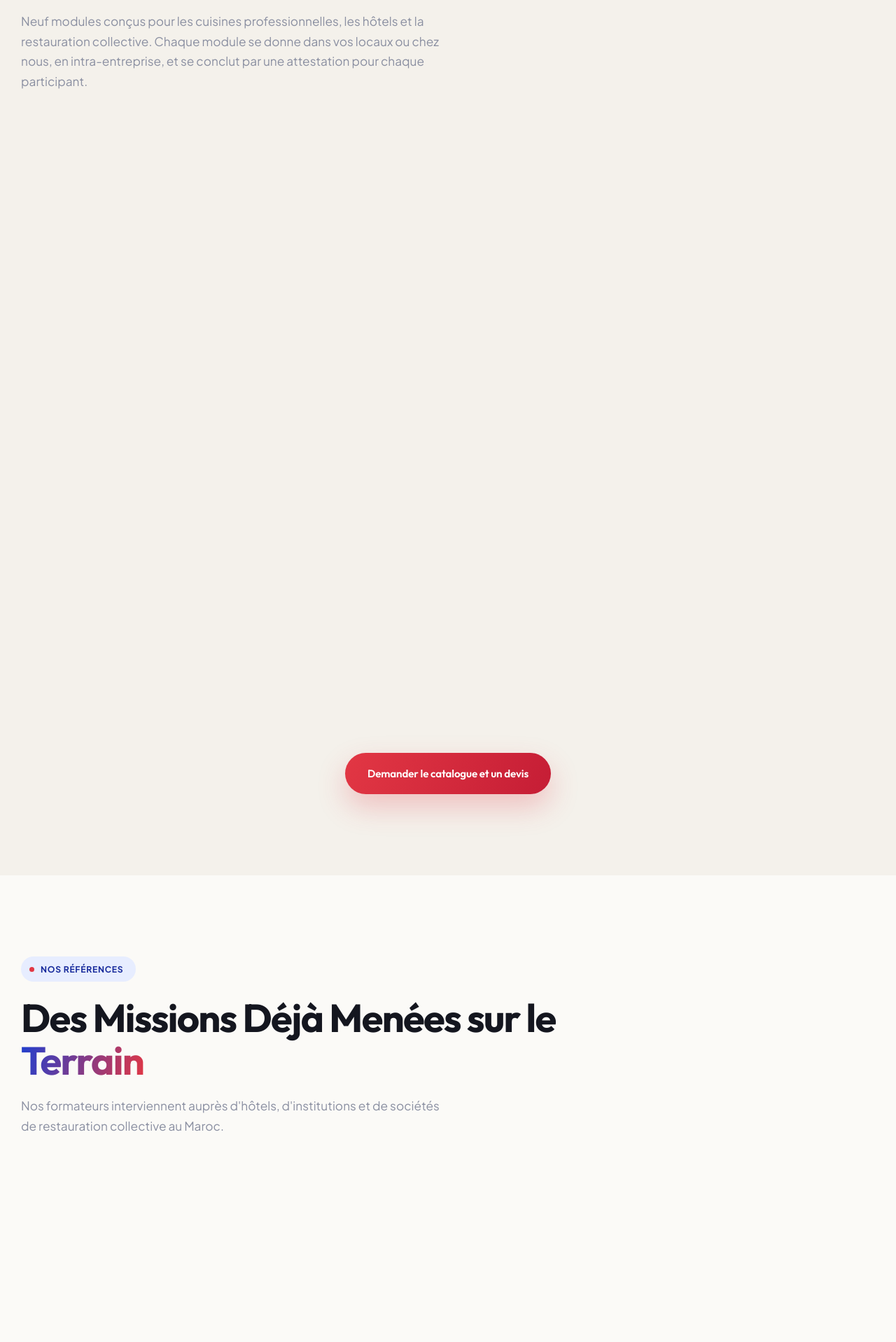
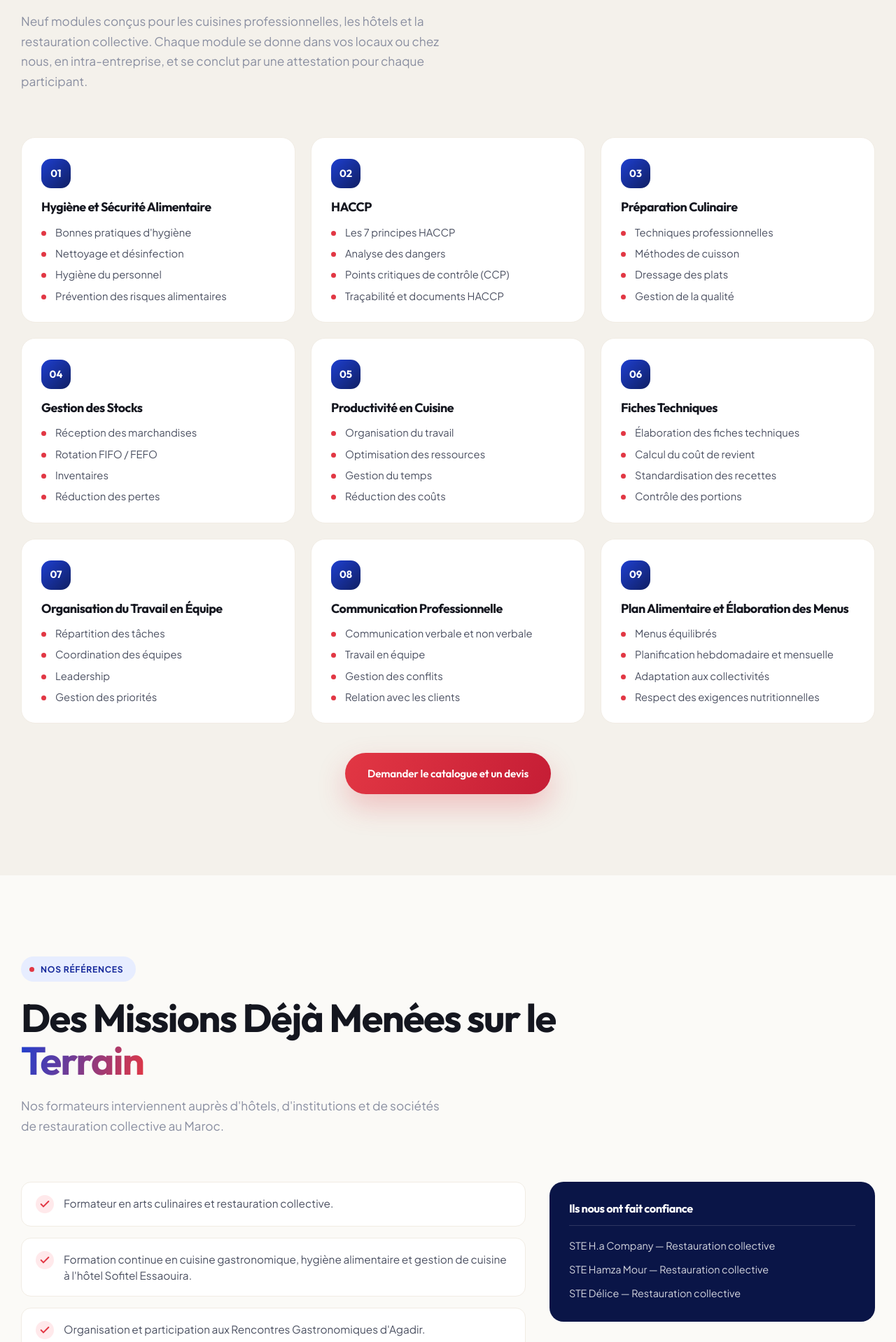
Before and after one commit to MLASSA1/btsp-ecole-badar, a Flask app: page / in a window 1280 px wide. Shown: the part 2896-4814 px from the top of the page at 70% size. Run offline with Flask 3, Linux system fonts and the light colour scheme; data that the repository does not hold is empty; parts of the project's set-up code (start-up, migrations or seed data) failed here and were passed over; some libraries are stand-ins or nearby versions.

Commit message:
Fix the catalogue and references rendering as blank space
The scroll-reveal script owns the .reveal class: it builds its target list from
a fixed selector list, adds .reveal to each element and observes it. The new
markup set class="reveal" by hand, which opted those elements into the hidden
state — .has-reveal .reveal is opacity 0 — without ever opting them into being
revealed. Nothing observed them and the safety net only walks the script's own
list, so all nine catalogue modules, the five references and the clients panel
stayed invisible: the two sections this repositioning was built around were
blank space on the live site.

The new sections join the observer's selector list instead, and the markup no
longer sets the class itself.

I missed this because the check I ran forced opacity to 1 before looking, which
is exactly the state the bug prevents. Verified now by reading computed opacity
without touching it.

Co-Authored-By: Claude Opus 5 <noreply@anthropic.com>

```diff
--- a/admin/templates/public/_footer.html
+++ b/admin/templates/public/_footer.html
@@ -150,7 +150,7 @@
       const img = sec.querySelector('.custom-section-image');
       if (img) img.setAttribute('data-anim', 'slide-left');
     });
-    const revealTargets = document.querySelectorAll('.pillar-card, .formation-card, .pro-card, .process-step, .cert-item, .testimonial-card, .gallery-item, .session-card, .about-content, .about-images, .contact-info, .contact-form-wrapper, .custom-section-content, .custom-section-image, .module-item, .outcome-item, .spec-row, .online-card');
+    const revealTargets = document.querySelectorAll('.pillar-card, .formation-card, .pro-card, .process-step, .cert-item, .testimonial-card, .gallery-item, .session-card, .about-content, .about-images, .contact-info, .contact-form-wrapper, .custom-section-content, .custom-section-image, .module-item, .outcome-item, .spec-row, .online-card, .corp-card, .refs-list li, .refs-clients');
     revealTargets.forEach((el, i) => { el.classList.add('reveal'); el.style.setProperty('--i', i % 4); revealObserver.observe(el); });
 
     // Safety net: if the observer never fires (background tab, throttled
--- a/admin/templates/public/index.html
+++ b/admin/templates/public/index.html
@@ -162,7 +162,7 @@
       </div>
       <div class="corp-grid">
         {% for i in range(1, 10) %}
-        <article class="corp-card reveal">
+        <article class="corp-card">
           <span class="corp-num">{{ '%02d'|format(i) }}</span>
           <h3>{{ t['corp_' ~ i ~ '_title'] }}</h3>
           <ul class="corp-items">
@@ -191,7 +191,7 @@
       <div class="refs-grid">
         <ul class="refs-list">
           {% for i in range(1, 6) %}
-          <li class="reveal">
+          <li>
             <span class="refs-check">
               <svg width="16" height="16" viewBox="0 0 24 24" fill="none" stroke="currentColor" stroke-width="3" stroke-linecap="round"><polyline points="20 6 9 17 4 12"/></svg>
             </span>
@@ -199,7 +199,7 @@
           </li>
           {% endfor %}
         </ul>
-        <aside class="refs-clients reveal">
+        <aside class="refs-clients">
           <h3>{{ t.exp_clients_title }}</h3>
           <ul>
             {% for i in range(1, 4) %}
```
